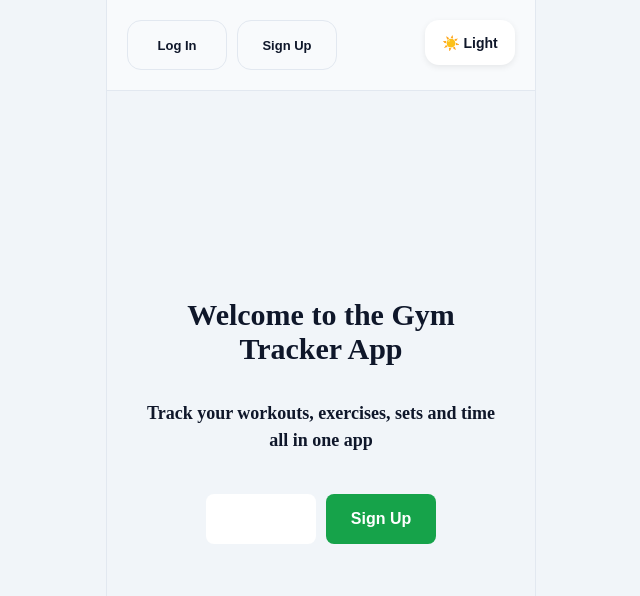
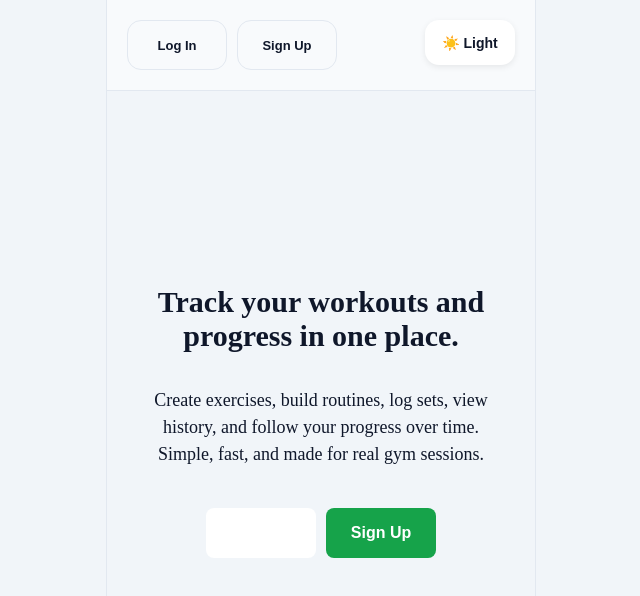
Before and after one commit to yaryhiin/gym-tracker, a React (Vite) app: page / in a window 1280 px wide. Shown: the top 596 px of the page, without its empty margins (319-959 px from the left). Built offline with nearby package versions, Linux system fonts and the light colour scheme.

Commit message:
WelcomeScreen text change

```diff
--- a/src/pages/WelcomeScreen.tsx
+++ b/src/pages/WelcomeScreen.tsx
@@ -8,9 +8,12 @@ const WelcomeScreen = () => {
 
   return (
     <div className={styles.content}>
-      <h1 className={styles.title}>Welcome to the Gym Tracker App</h1>
+      <h1 className={styles.title}>
+        Track your workouts and progress in one place.
+      </h1>
       <h3 className={styles.description}>
-        Track your workouts, exercises, sets and time all in one app
+        Create exercises, build routines, log sets, view history, and follow
+        your progress over time. Simple, fast, and made for real gym sessions.
       </h3>
       <div className={styles.sessionBox}>
         <button
--- a/src/styles/modules/WelcomeScreen.module.scss
+++ b/src/styles/modules/WelcomeScreen.module.scss
@@ -23,6 +23,7 @@
   font-size: 18px;
   line-height: 1.5;
   margin-bottom: 12px;
+  font-weight: normal;
 }
 
 .sessionBox {
```
